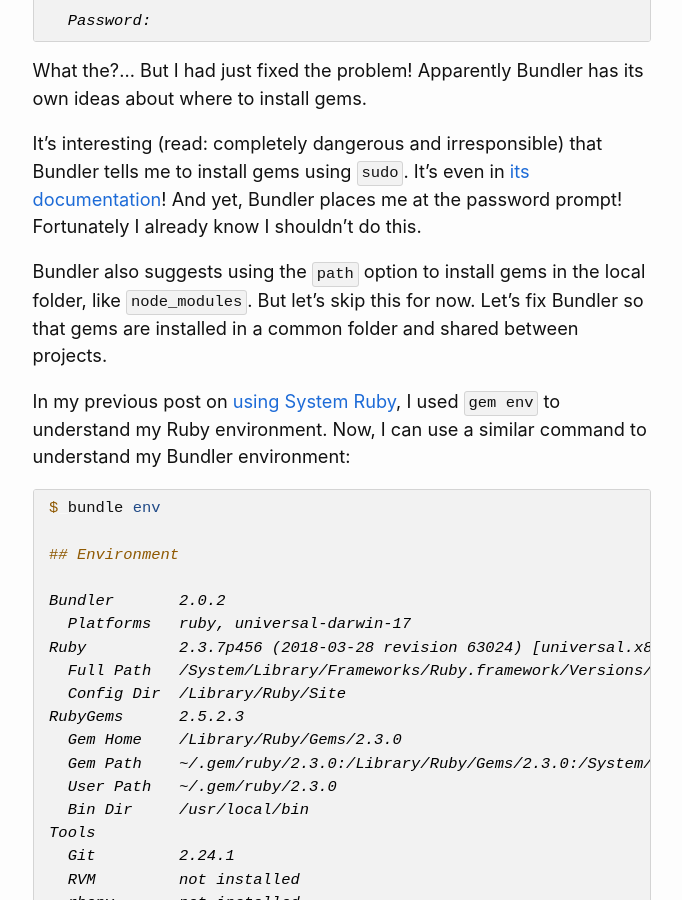
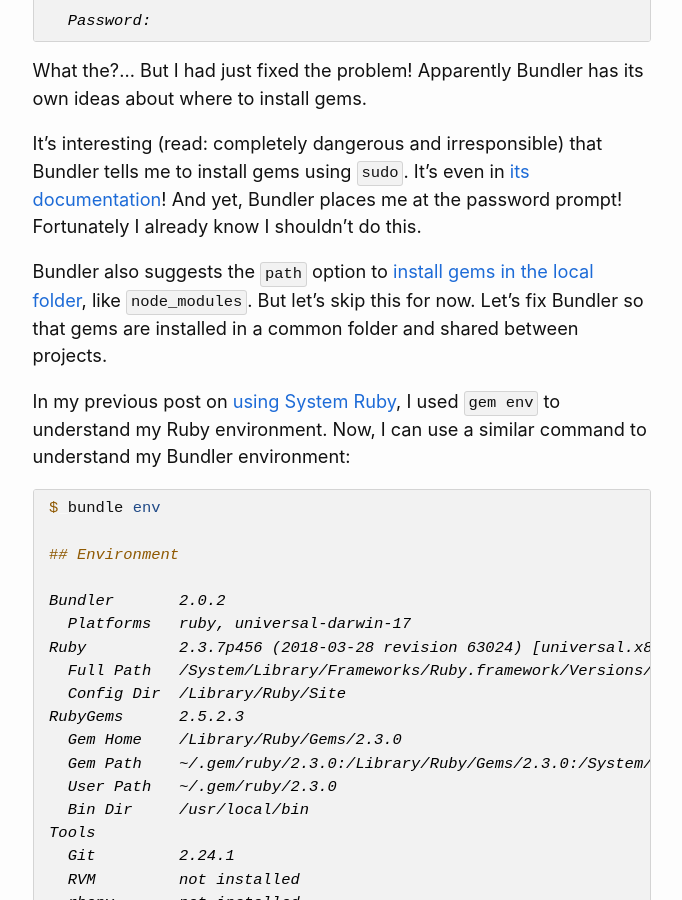
Before and after one commit to guilhermesimoes/guilhermesimoes.github.io, a Jekyll site: the page built from _posts/2019-12-15-using-bundler-with-system-ruby.md, in a window 1280 px wide and 900 px high, scrolled down 1118 px. Shown: the whole window, without its empty margins (298-980 px from the left). Built offline with Jekyll 4.4.1, drawn with Linux system fonts in a browser that asks for light colours.

```diff
--- a/_posts/2019-12-15-using-bundler-with-system-ruby.md
+++ b/_posts/2019-12-15-using-bundler-with-system-ruby.md
@@ -40,7 +40,7 @@
 
 It's interesting (read: completely dangerous and irresponsible) that Bundler tells me to install gems using `sudo`. It's even in [its documentation][concerning using Bundler with sudo]! And yet, Bundler places me at the password prompt! Fortunately I already know I shouldn't do this.
 
-Bundler also suggests using the `path` option to install gems in the local folder, like `node_modules`. But let's skip this for now. Let's fix Bundler so that gems are installed in a common folder and shared between projects.
+Bundler also suggests the `path` option to [install gems in the local folder], like `node_modules`. But let's skip this for now. Let's fix Bundler so that gems are installed in a common folder and shared between projects.
 
 In my previous post on [using System Ruby][in using System Ruby], I used `gem env` to understand my Ruby environment. Now, I can use a similar command to understand my Bundler environment:
 
```
Also changed, not shown: other parts of _posts/2019-12-15-using-bundler-with-system-ruby.md (+2 -1 lines), _posts/2018-09-16-using-system-ruby.md (+4 -0 lines), _posts/2020-03-29-installing-gems-per-project-directory.md (+4 -0 lines), assets/images/ruby-box.png (renamed from assets/images/bundled-ruby.png), assets/images/ruby-crt-monitor.png (added), assets/images/ruby-dresser.png (added).
